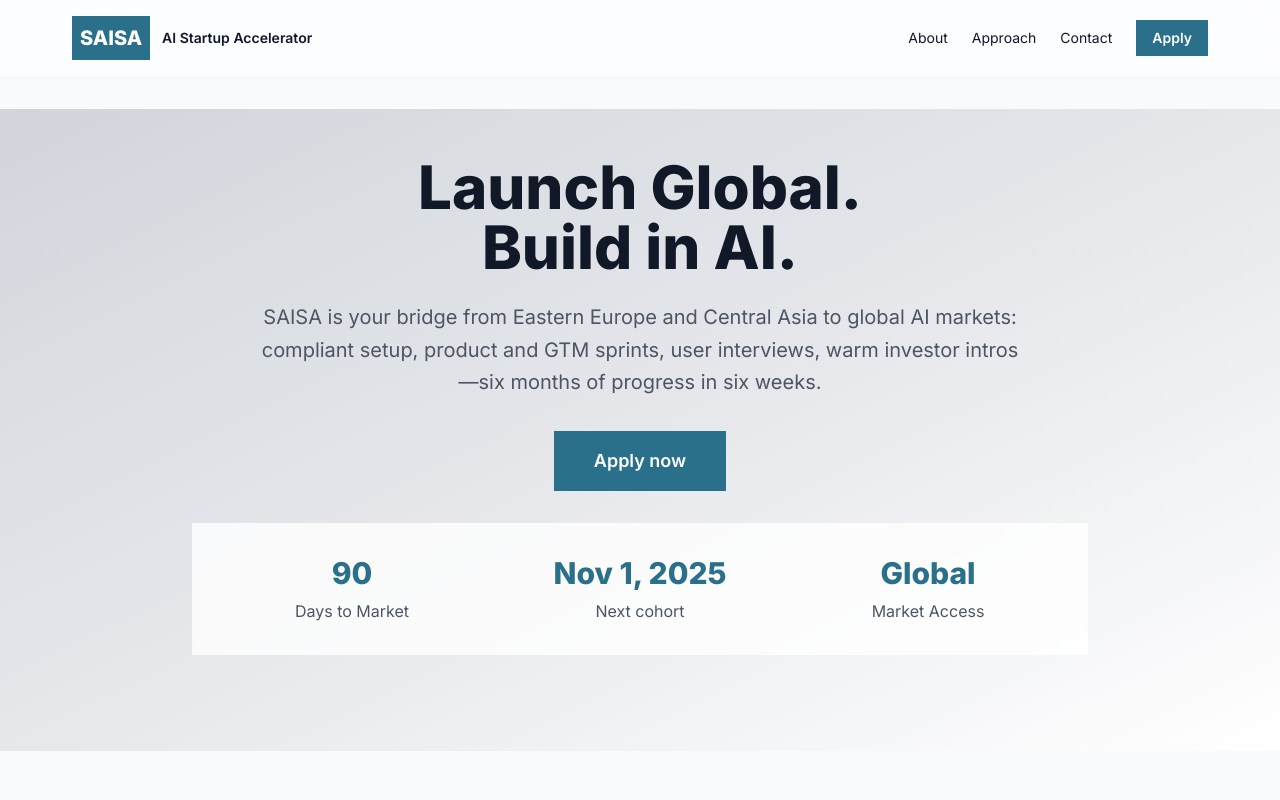
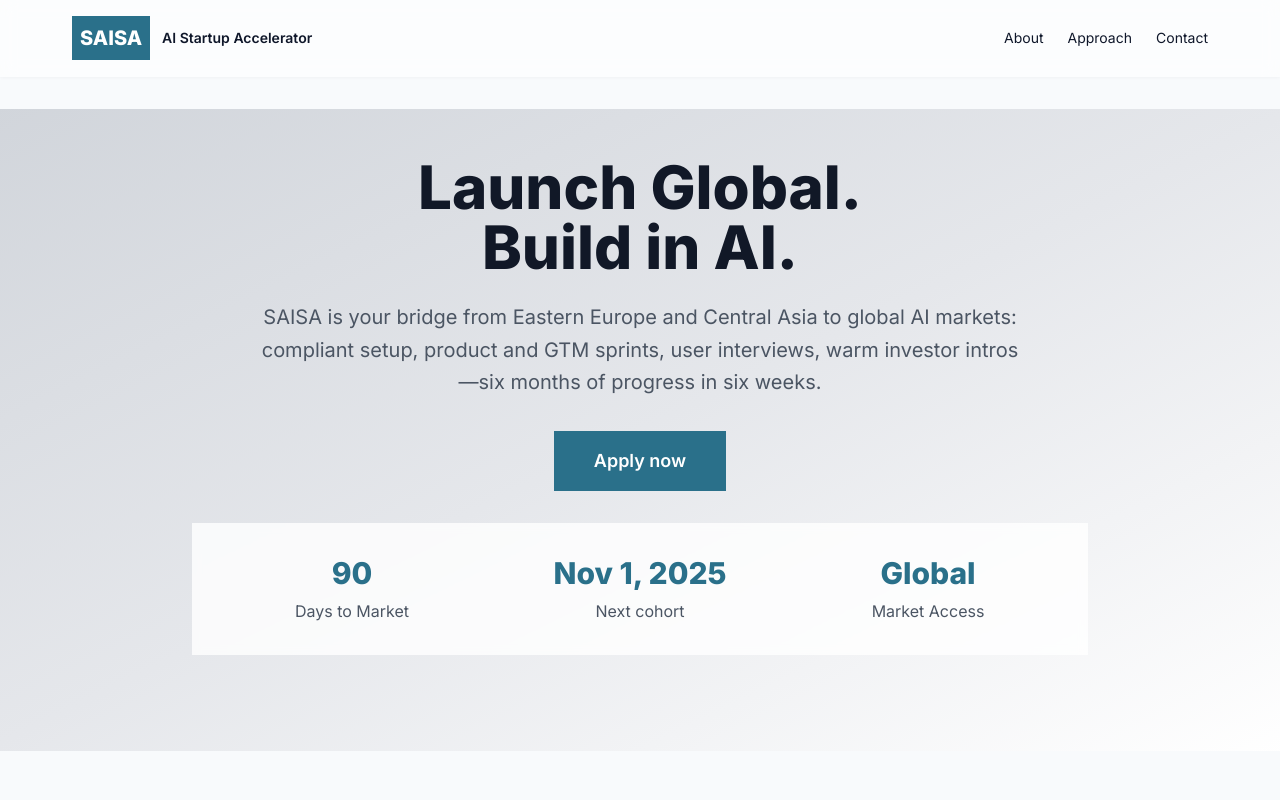
Before and after one commit to derlugov25/saisa, a React (Vite) app: page / in a window 1280 px wide. Shown: the top 800 px of the page. Built offline with nearby package versions, Linux system fonts and the light colour scheme.

Commit message:
Remove Apply button from top navigation for cleaner design

```diff
--- a/src/App.tsx
+++ b/src/App.tsx
@@ -85,14 +85,12 @@ export default function App(){
             <a href="#about" className="hover:underline">About</a>
             <a href="#approach" className="hover:underline">Approach</a>
             <a href="#contact" className="hover:underline">Contact</a>
-            <a href="#contact" className="px-4 py-2 bg-accent text-white font-semibold cta-glow">Apply</a>
           </nav>
 
           <div className="md:hidden flex items-center gap-4">
             <a href="#about" className="text-sm font-medium hover:underline">About</a>
             <a href="#approach" className="text-sm font-medium hover:underline">Approach</a>
             <a href="#contact" className="text-sm font-medium hover:underline">Contact</a>
-            <a href="#contact" className="px-3 py-2 bg-accent text-white font-semibold">Apply</a>
           </div>
         </div>
       </header>
```
